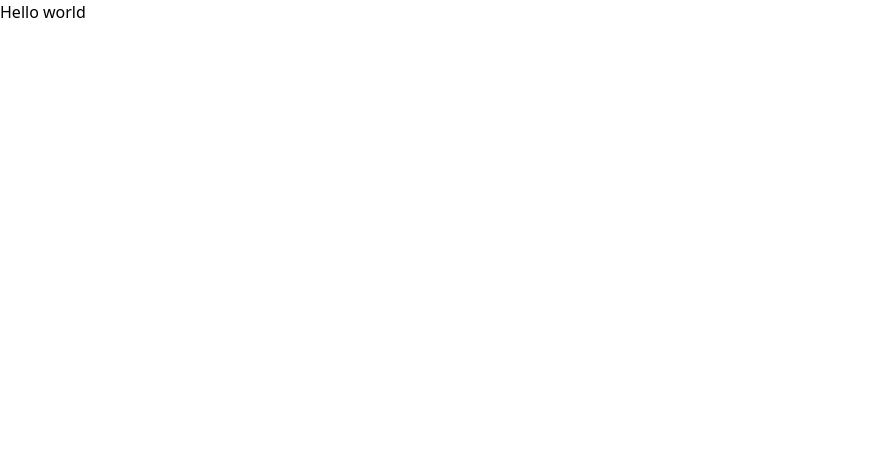
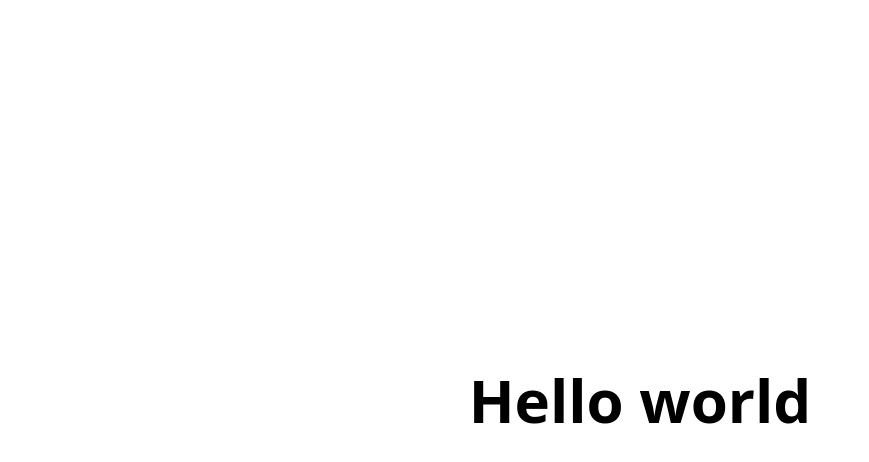
Before and after one commit to kcjpop/vd, a Next.js app in the folder web/: page / in a window 1280 px wide. Shown: the top 462 px of the page, without its empty margins (0-869 px from the left). Built offline with nearby package versions, Linux system fonts and the light colour scheme.

Commit message:
Fix Tailwind config to recognize lib/
Signed-off-by: An Cao <kcj.pop.com@gmail.com>

```diff
--- a/web/tailwind.config.js
+++ b/web/tailwind.config.js
@@ -1,8 +1,5 @@
 module.exports = {
-  content: [
-    './pages/**/*.{js,ts,jsx,tsx}',
-    './components/**/*.{js,ts,jsx,tsx}',
-  ],
+  content: ['./pages/**/*.{js,ts,jsx,tsx}', './lib/**/*.{js,ts,jsx,tsx}'],
   theme: {
     extend: {},
   },
```
